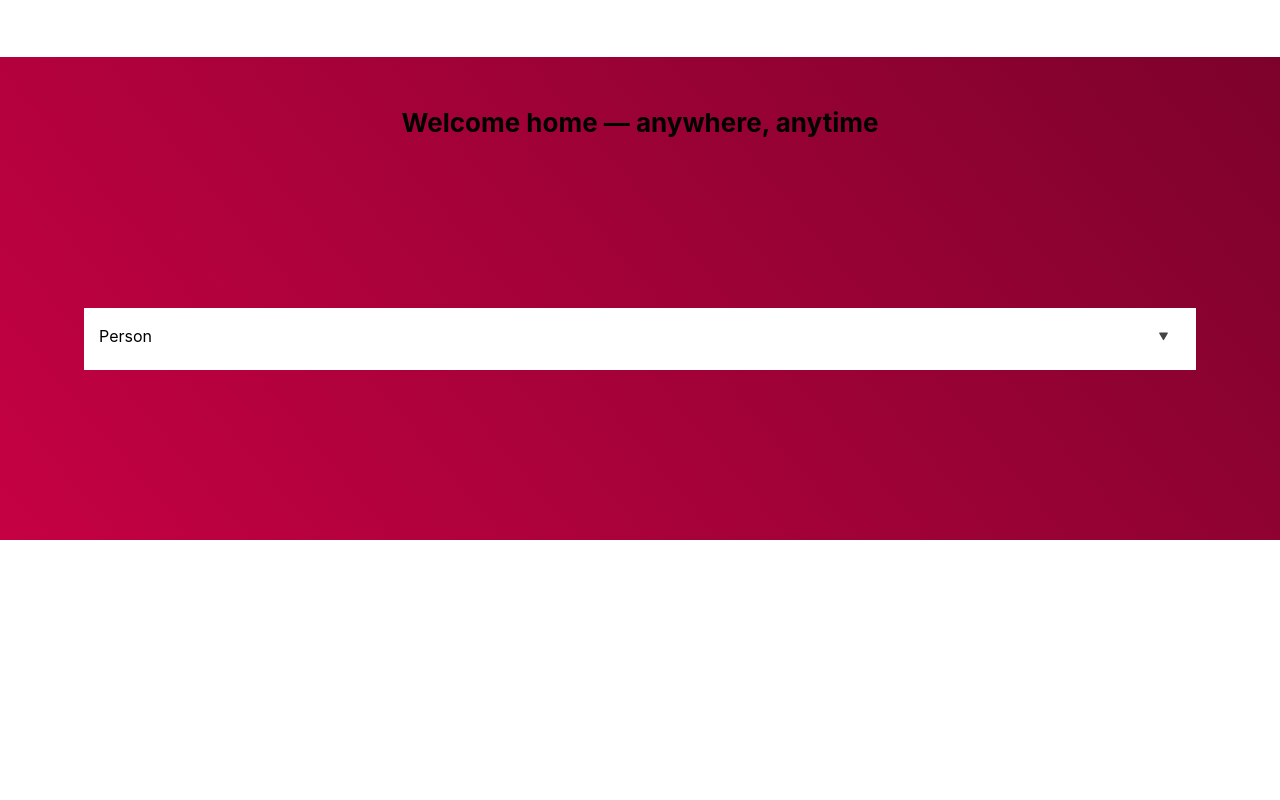
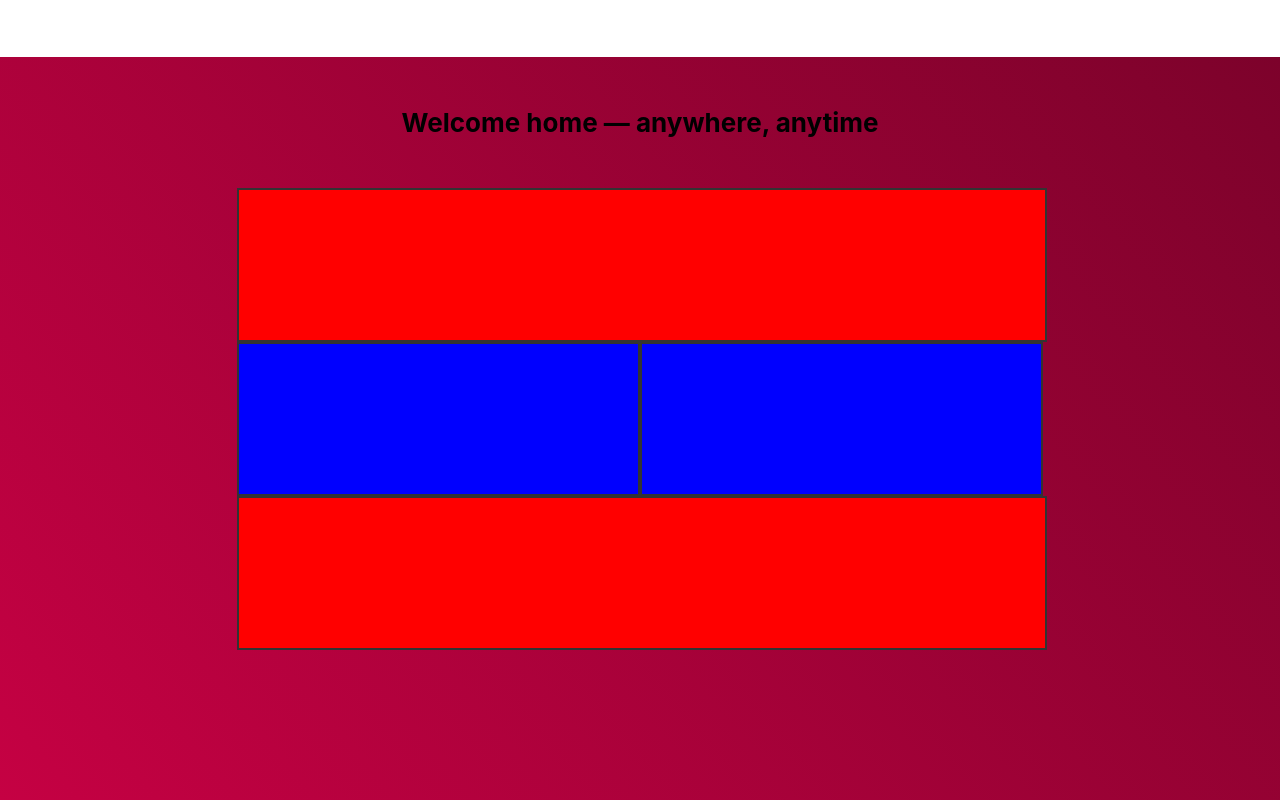
Before and after one commit to arasico/vilaapp, a React (Create React App) app: page / in a window 1280 px wide. Shown: the part 1526-2326 px from the top of the page. Before the commit the page ends 2066 px from the top, so only its background shows below. Built offline with nearby package versions, Linux system fonts and the light colour scheme.

Commit message:
fix stracher

```diff
--- a/src/en/container/index/index.css
+++ b/src/en/container/index/index.css
@@ -104,3 +104,35 @@ h2{
     background: rgb(197,1,67);
     background: linear-gradient(50deg, rgba(197,1,67,1) 0%, rgba(125,2,43,1) 100%);
 }
+
+
+
+.images-container-index{
+    width: 70%;
+    margin: auto;
+
+}
+
+.index-box-image{
+    background-color: red;
+    width: 100%;
+    height: 150px;
+    border: 2px solid #333;
+
+}
+
+.index-box-image-50{
+    background-color: blue;
+    width: 50%;
+    height: 150px;
+    border: 2px solid #333;
+}
+
+.two-images-container{
+    display: flex;
+    flex-direction: row;
+    margin: auto;
+    width: 100%;
+
+
+}
--- a/src/en/container/index/welcomeHome.js
+++ b/src/en/container/index/welcomeHome.js
@@ -40,19 +40,16 @@ class WelcomeHome extends Component {
             <div className="container-fluid bg-gradient-red pb100">
                 <div className="container pb50">
                     <h1 className="center pb50 pt50">Welcome home — anywhere, anytime</h1>
-                            <div style={{ margin: 20 }}>
-                                <div style={{ height: 100,  }}/>
-                                <div>
-                                    <Dropdown
-                                        trigger={['click']}
-                                        overlay={menu}
-                                        animation="slide-up"
-                                    >
-                                        <div className="drop-down-list">Person <img src={arrow} style={{paddingLeft:10, paddingTop:5, height:11, width:11, float:'right' }} /> </div>
-                                    </Dropdown>
-                                </div>
-                            </div>
 
+                    <div className="images-container-index">
+                        <div className="index-box-image"></div>
+                        <div className="two-images-container">
+                            <div className="index-box-image-50"></div>
+                            <div className="index-box-image-50"></div>
+                        </div>
+                        <div className="index-box-image"></div>
+
+                    </div>
 
                 </div>
             </div>
```
